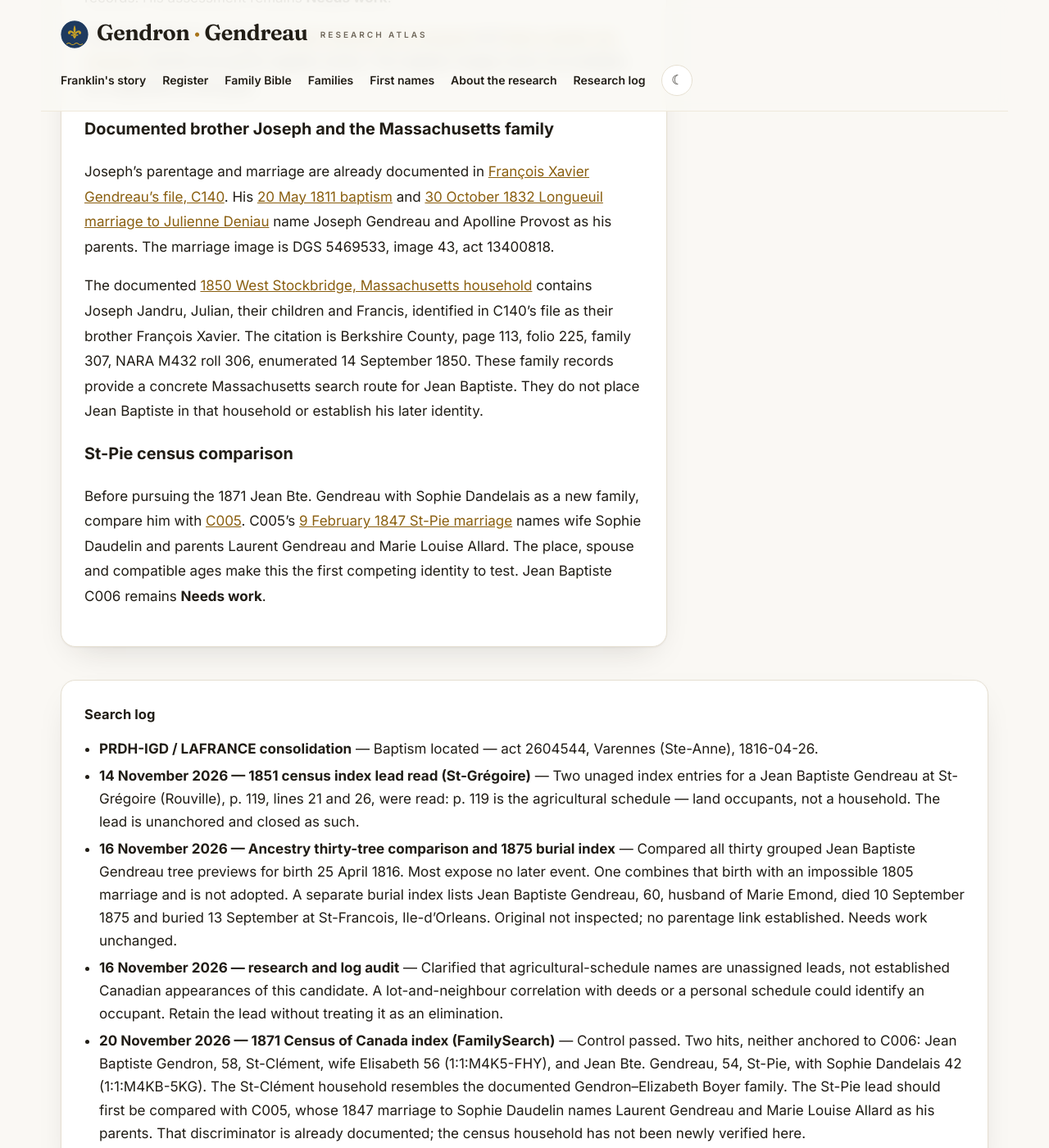
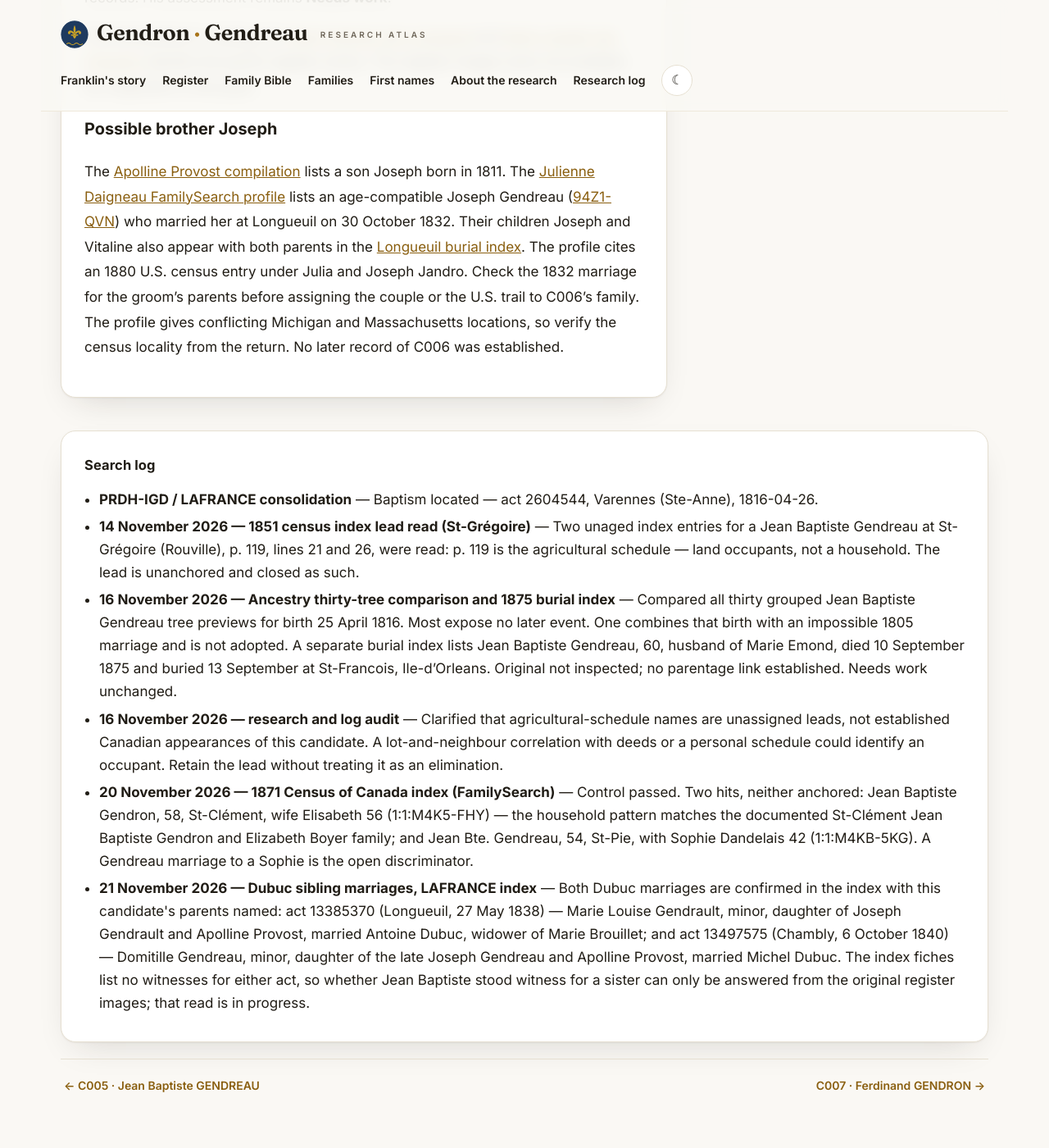
Before and after one commit to vetharmon/gendron-research, a Jekyll site: the page built from _candidates/c006.md, in a window 1280 px wide and 1400 px high, scrolled down 2501 px. Shown: the whole window at 82% size. Built offline with Jekyll 4.4.1, drawn with Linux system fonts in a browser that asks for light colours.

Commit message:
Dubuc marriages confirmed (C006); Charles x Clara marriage negative (C111)

```diff
--- a/_candidates/c006.md
+++ b/_candidates/c006.md
@@ -27,7 +27,9 @@ search_log:
 - resource: "16 November 2026 — research and log audit"
   outcome: "Clarified that agricultural-schedule names are unassigned leads, not established Canadian appearances of this candidate. A lot-and-neighbour correlation with deeds or a personal schedule could identify an occupant. Retain the lead without treating it as an elimination."
 - resource: 20 November 2026 — 1871 Census of Canada index (FamilySearch)
-  outcome: 'Control passed. Two hits, neither anchored to C006: Jean Baptiste Gendron, 58, St-Clément, wife Elisabeth 56 (1:1:M4K5-FHY), and Jean Bte. Gendreau, 54, St-Pie, with Sophie Dandelais 42 (1:1:M4KB-5KG). The St-Clément household resembles the documented Gendron–Elizabeth Boyer family. The St-Pie lead should first be compared with C005, whose 1847 marriage to Sophie Daudelin names Laurent Gendreau and Marie Louise Allard as his parents. That discriminator is already documented; the census household has not been newly verified here.'
+  outcome: 'Control passed. Two hits, neither anchored: Jean Baptiste Gendron, 58, St-Clément, wife Elisabeth 56 (1:1:M4K5-FHY) — the household pattern matches the documented St-Clément Jean Baptiste Gendron and Elizabeth Boyer family; and Jean Bte. Gendreau, 54, St-Pie, with Sophie Dandelais 42 (1:1:M4KB-5KG). A Gendreau marriage to a Sophie is the open discriminator.'
+- resource: 21 November 2026 — Dubuc sibling marriages, LAFRANCE index
+  outcome: 'Both Dubuc marriages are confirmed in the index with this candidate''s parents named: act 13385370 (Longueuil, 27 May 1838) — Marie Louise Gendrault, minor, daughter of Joseph Gendrault and Apolline Provost, married Antoine Dubuc, widower of Marie Brouillet; and act 13497575 (Chambly, 6 October 1840) — Domitille Gendreau, minor, daughter of the late Joseph Gendreau and Apolline Provost, married Michel Dubuc. The index fiches list no witnesses for either act, so whether Jean Baptiste stood witness for a sister can only be answered from the original register images; that read is in progress.'
 permalink: /candidates/c006/
 sources:
 - label: LAFRANCE baptism (act 2604544)
@@ -83,12 +85,6 @@ The original marriage acts remain to be read for the witnesses’ relationships
 
 The FamilySearch catalogs for [Saint-Antoine-de-Longueuil](https://www.familysearch.org/search/catalog/87095) and [Saint-Joseph-de-Chambly](https://www.familysearch.org/search/catalog/244011) identify the parish register series. The register images were not available for inspection in this pass.
 
-### Documented brother Joseph and the Massachusetts family
+### Possible brother Joseph
 
-Joseph's parentage and marriage are already documented in [François Xavier Gendreau's file, C140](../c140/). His [20 May 1811 baptism](https://www.genealogiequebec.com/Membership/LAFRANCE/acte/2603778) and [30 October 1832 Longueuil marriage to Julienne Deniau](https://www.familysearch.org/ark:/61903/3:1:3QSQ-G993-C4LN) name Joseph Gendreau and Apolline Provost as his parents. The marriage image is DGS 5469533, image 43, act 13400818.
-
-The documented [1850 West Stockbridge, Massachusetts household](https://www.familysearch.org/ark:/61903/1:1:MD9X-2TH) contains Joseph Jandru, Julian, their children and Francis, identified in C140's file as their brother François Xavier. The citation is Berkshire County, page 113, folio 225, family 307, NARA M432 roll 306, enumerated 14 September 1850. These family records provide a concrete Massachusetts search route for Jean Baptiste. They do not place Jean Baptiste in that household or establish his later identity.
-
-### St-Pie census comparison
-
-Before pursuing the 1871 Jean Bte. Gendreau with Sophie Dandelais as a new family, compare him with [C005](../c005/). C005's [9 February 1847 St-Pie marriage](https://www.familysearch.org/ark:/61903/3:1:3QS7-899Q-7XYZ) names wife Sophie Daudelin and parents Laurent Gendreau and Marie Louise Allard. The place, spouse and compatible ages make this the first competing identity to test. Jean Baptiste C006 remains **Needs work**.
+The [Apolline Provost compilation](https://genealogie.quebec/stemma4web/info/424395) lists a son Joseph born in 1811. The [Julienne Daigneau FamilySearch profile](https://ancestors.familysearch.org/en/L2VP-HYR/julienne-d%C3%A9niau-1805-1882) lists an age-compatible Joseph Gendreau ([94Z1-QVN](https://ancestors.familysearch.org/en/tree/person/94Z1-QVN)) who married her at Longueuil on 30 October 1832. Their children Joseph and Vitaline also appear with both parents in the [Longueuil burial index](https://michelpratt.quebec/wp-content/uploads/2026/04/Sepultures.pdf#page=217). The profile cites an 1880 U.S. census entry under Julia and Joseph Jandro. Check the 1832 marriage for the groom’s parents before assigning the couple or the U.S. trail to C006’s family. The profile gives conflicting Michigan and Massachusetts locations, so verify the census locality from the return. No later record of C006 was established.
```
Also changed, not shown: _candidates/c111.md (+2 -0 lines).
